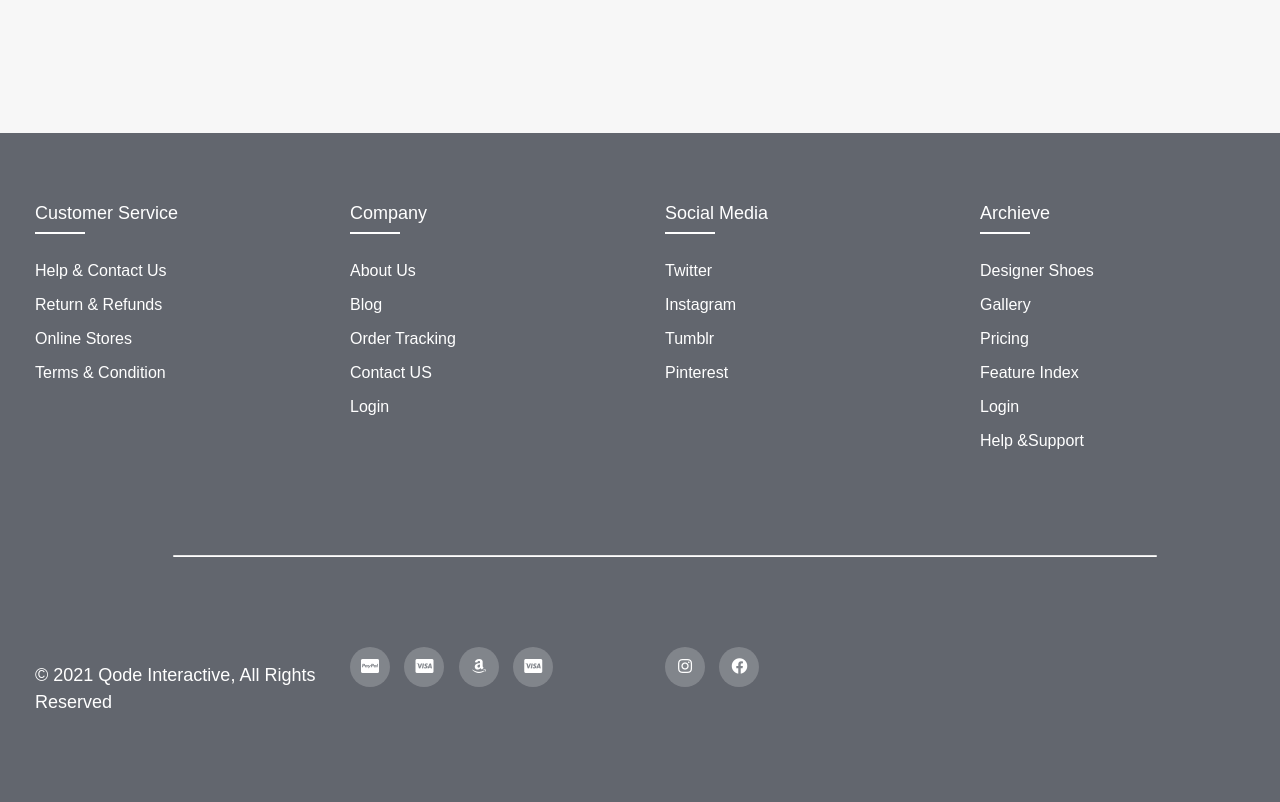
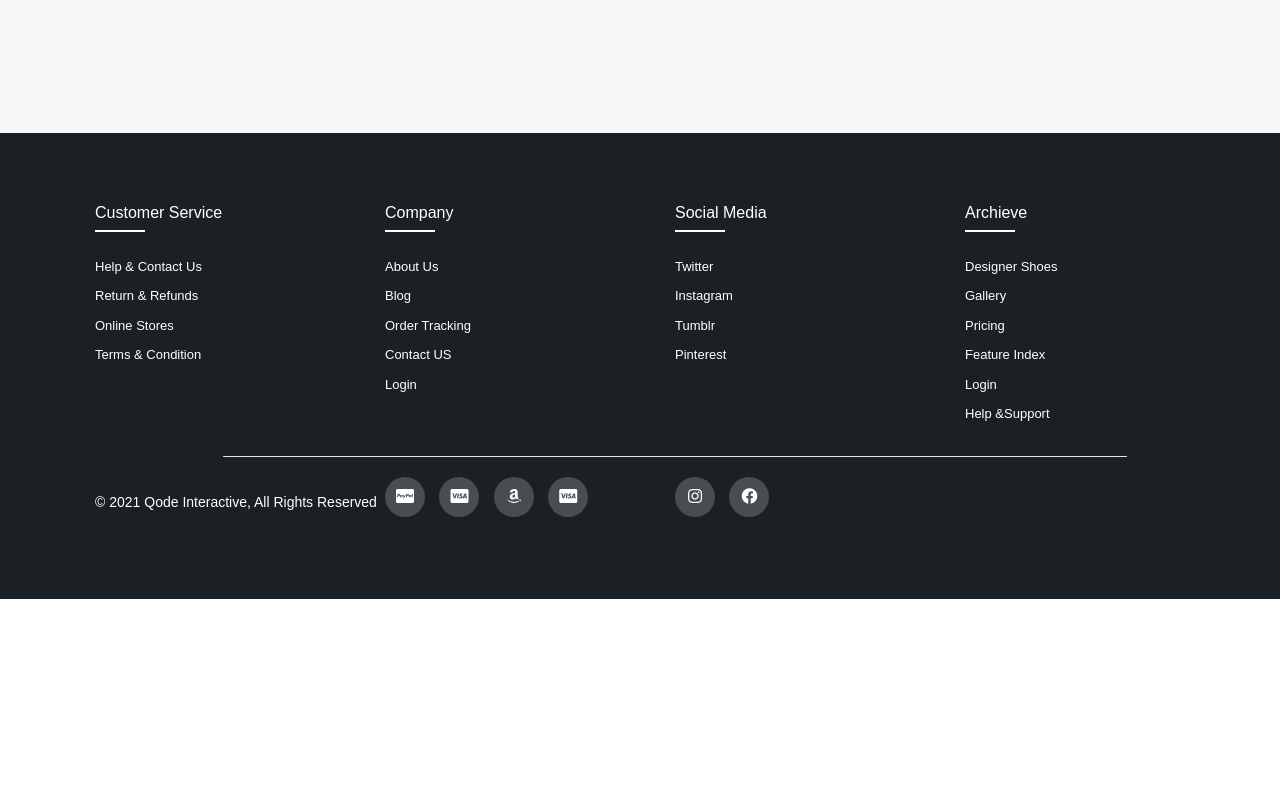
Before and after one commit to SanakShres/webProject, a plain HTML site: page index.html in a window 1280 px wide. Shown: the part 4449-5251 px from the top of the page. After the commit the page ends 5048 px from the top, so only its background shows below. Drawn offline with nearby package versions, Linux system fonts and the light colour scheme.

Commit message:
some changes in footer

```diff
--- a/style1.css
+++ b/style1.css
@@ -1,28 +1,30 @@
 /* css for Footer starrts */
-
+.footer {
+  background-color: #1b2024;
+}
 .footer-container {
-  background-color: #62666e;
-  max-width: 100%;
-  margin: auto;
-  padding-left: 50px;
+  max-width: 1200px;
+  margin: 0 auto;
+  padding-top: 70px;
+  padding-bottom: 70px;
+  padding-left: 70px;
 }
 
-.row {
+/* .row {
   display: flex;
   flex-wrap: wrap;
 }
 
 ul {
   list-style: none;
-}
+} */
 
 .footer-col {
   width: 25%;
-  padding: 70px 0;
 }
 
 .footer-col h4 {
-  font-size: 18px;
+  font-size: 16px;
   color: #fff;
   text-transform: capitalize;
   margin-bottom: 35px;
@@ -45,7 +47,7 @@ ul {
 }
 
 .footer-col ul li a {
-  font-size: 16px;
+  font-size: 13px;
   text-transform: capitalize;
   color: #ffffff;
   text-decoration: none;
@@ -71,14 +73,13 @@ hr.rounded {
 }
 
 .footer-base p {
-  font-size: 18px;
+  font-size: 14px;
   color: #fff;
   margin-top: 15px;
   text-transform: capitalize;
 }
 .footer-base {
   width: 25%;
-  padding: 70px 0;
 }
 
 .footer-base .icons a {
```
